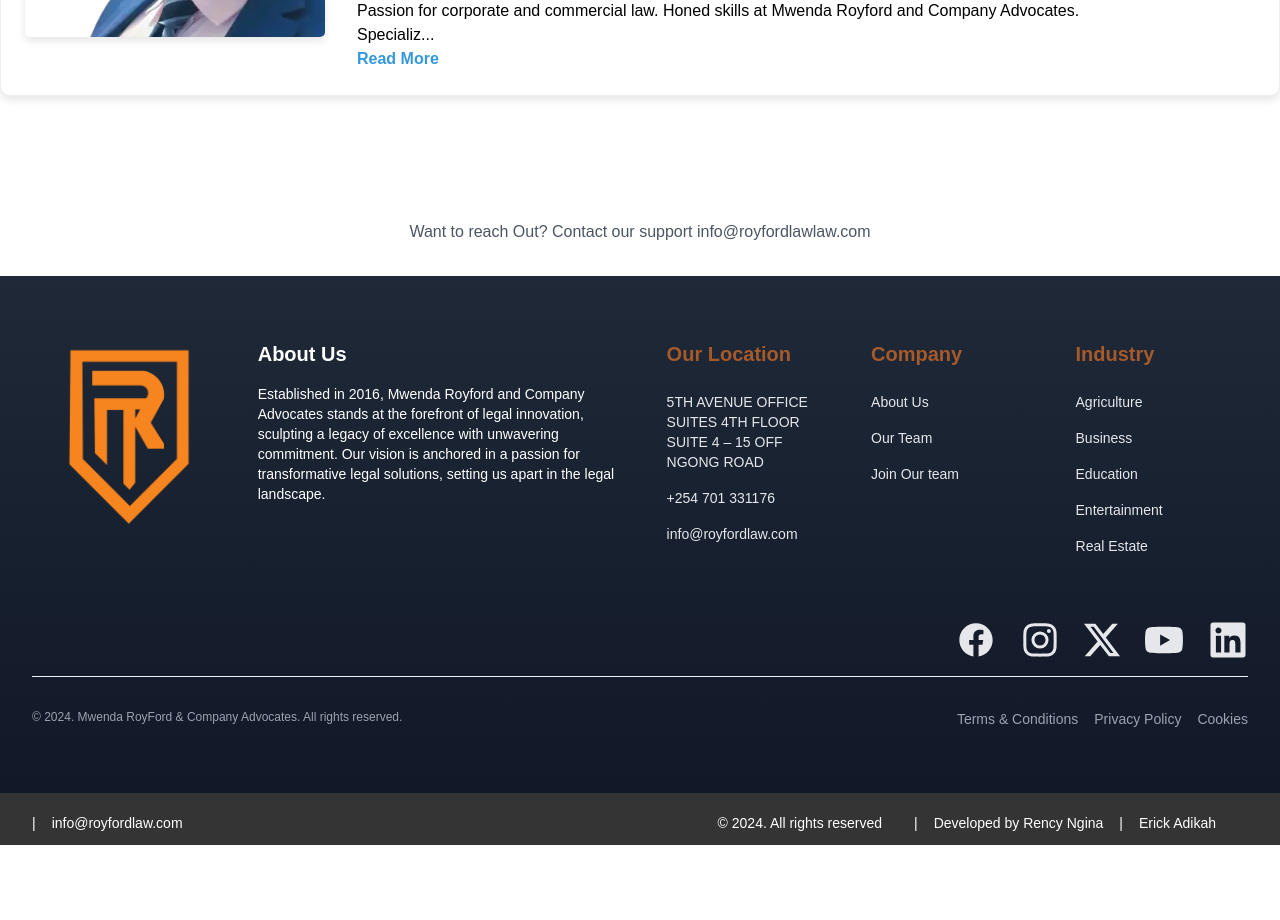
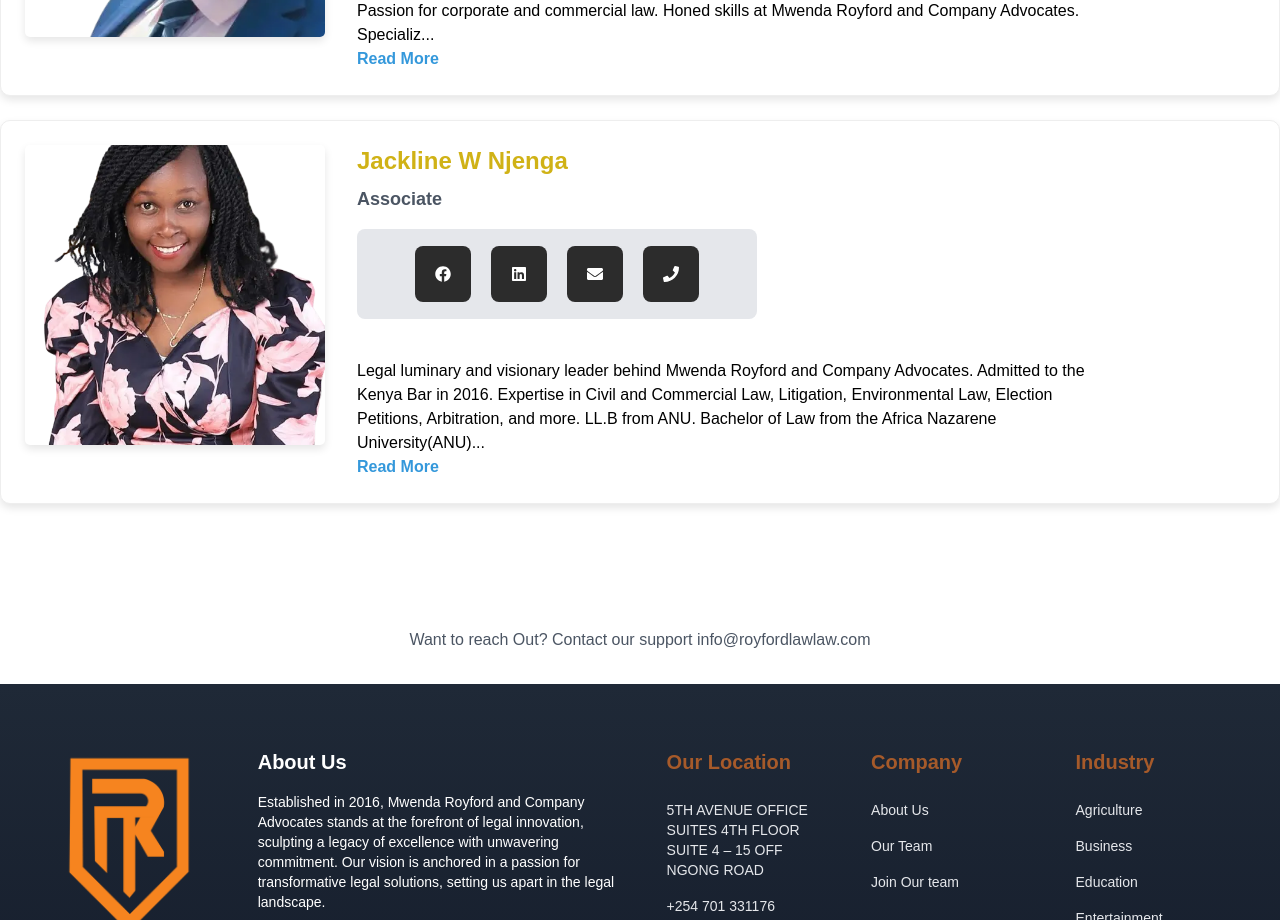
Before and after one commit to rencyngina/law-firm, a Next.js app: page /Our-lawyer in a window 1280 px wide. Shown: the part 2300-3220 px from the top of the page. Before the commit the page ends 3145 px from the top, so only its background shows below. Built offline with nearby package versions, Linux system fonts and the light colour scheme.

Commit message:
update lawyer data

```diff
--- a/src/components/Footer/FooterLinks.jsx
+++ b/src/components/Footer/FooterLinks.jsx
@@ -70,7 +70,7 @@
                   <ul className=" lg:text-sm sm:text-sm mt-6 space-y-4 text-sm">
                     <li>
                       <a
-                        href="#"
+                        href="/about"
                         className="transition hover:opacity-75 text-gray-200"
                       >
                         About Us
@@ -78,7 +78,7 @@
                     </li>
                     <li>
                       <a
-                        href="#"
+                        href="team"
                         className="transition hover:opacity-75 text-gray-200"
                       >
                         Our Team
@@ -111,7 +111,7 @@
                     </li>
                     <li>
                       <a
-                        href="#"
+                        href="/practice-areas"
                         className="transition hover:opacity-75 text-gray-200"
                       >
                         Business
@@ -119,7 +119,7 @@
                     </li>
                     <li>
                       <a
-                        href="#"
+                        href="/practice-areas"
                         className="transition hover:opacity-75 text-gray-200"
                       >
                         Education
@@ -127,7 +127,7 @@
                     </li>
                     <li>
                       <a
-                        href="#"
+                        href="/practice-areas"
                         className="transition hover:opacity-75 text-gray-200"
                       >
                         Entertainment
@@ -135,7 +135,7 @@
                     </li>
                     <li>
                       <a
-                        href="#"
+                        href="/practice-areas"
                         className="transition hover:opacity-75 text-gray-200"
                       >
                         Real Estate
--- a/src/components/patners.jsx
+++ b/src/components/patners.jsx
@@ -28,6 +28,11 @@
       sector: "Associate",
       image: "/images/lawyers/Daisy.webp",
     },
+    {
+      name: "Jackline W Njenga",
+      sector: "Associate",
+      image: "/images/lawyers/Jackline.webp",
+    }
   ];
 
   const settings = {
--- a/src/pages/Our-lawyer.jsx
+++ b/src/pages/Our-lawyer.jsx
@@ -114,6 +114,27 @@
       linkedin: "#",
       facebook: "#",
     },
+    {
+      id: 6,
+      name: "Jackline W Njenga",
+      bio: `Jackline Waceke Njenga serves as an Associate at Mwenda and Royford Company Advocates. With experience in litigation and legal drafting, Jackline's dedication to excellence is evident in her meticulous approach to every task. Recognized for her academic achievements, she brings professionalism and integrity to her role, demonstrating a commitment to upholding justice. Beyond her legal work, Jackline actively engages in continuous learning and extracurricular activities, poised to make a meaningful impact in the legal community`,
+      bioPoints: [
+        "Legal luminary and visionary leader behind Mwenda Royford and Company Advocates.",
+        "Admitted to the Kenya Bar in 2016.",
+        "Expertise in Civil and Commercial Law, Litigation, Environmental Law, Election Petitions, Arbitration, and more.",
+        "LL.B from ANU.",
+        "Bachelor of Law from the Africa Nazarene University(ANU).",
+        "Diploma from the Kenya School of Law.",
+        "Academic prowess seamlessly blends with practical acumen.",
+        "Shapes legal landscapes with finesse.",
+        "Makes Mwenda Royford a beacon of innovation and success.",
+      ],
+      image: "/images/lawyers/Jackline.webp",
+      work: "Associate",
+      email: "jnjenga1@gmail.com",
+      phone: "+254 729 316690",
+      linkedin: "",
+    }
   ];
 
   return (
--- a/src/pages/_app.js
+++ b/src/pages/_app.js
@@ -28,7 +28,7 @@
         <meta name="robots" content="index, follow" />
 
         {/* Theme Color Meta Tag */}
-        <meta name="theme-color" content="#F68420" />
+        <meta name="theme-color" content="#1B2432" />
         <meta name="royfordlaw" content="royfordlaw" />
         <meta name="web application" content="rofordlaw.com" />
 
--- a/src/pages/team.jsx
+++ b/src/pages/team.jsx
@@ -97,7 +97,13 @@
       instagram: 'https://www.instagram.com/royford',
       sector: "Boaz",
       linkTo: "/Boaz",
-    },
+    },{
+      id: 8,
+      name: "Jackline W Njenga",
+      image: '/images/lawyers/Jackline.webp',
+      work: 'Associate',
+      email: 'jnjenga1@gmail.com'
+    }
     // {
     //   id: 8,
     //   name: "Erick Munene",
```
Also changed, not shown: public/images/lawyers/Jackline.webp (added).
